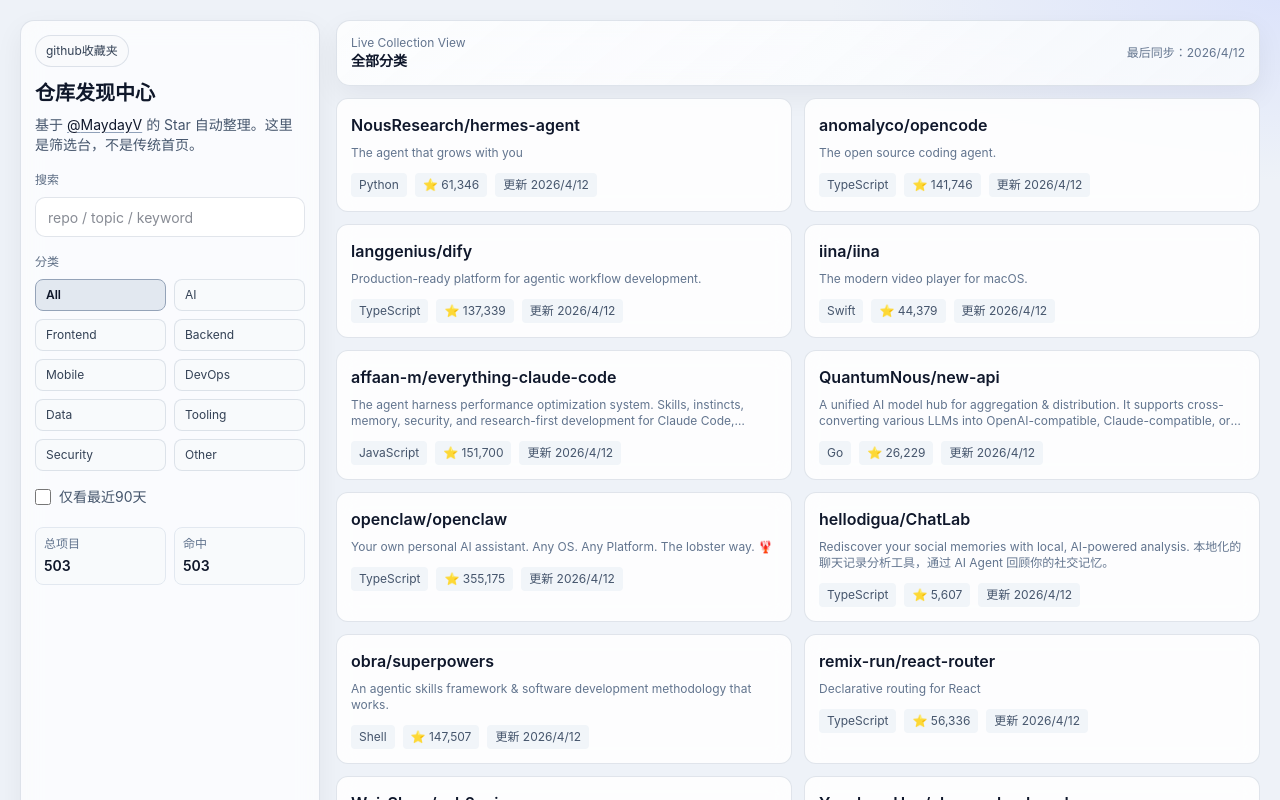
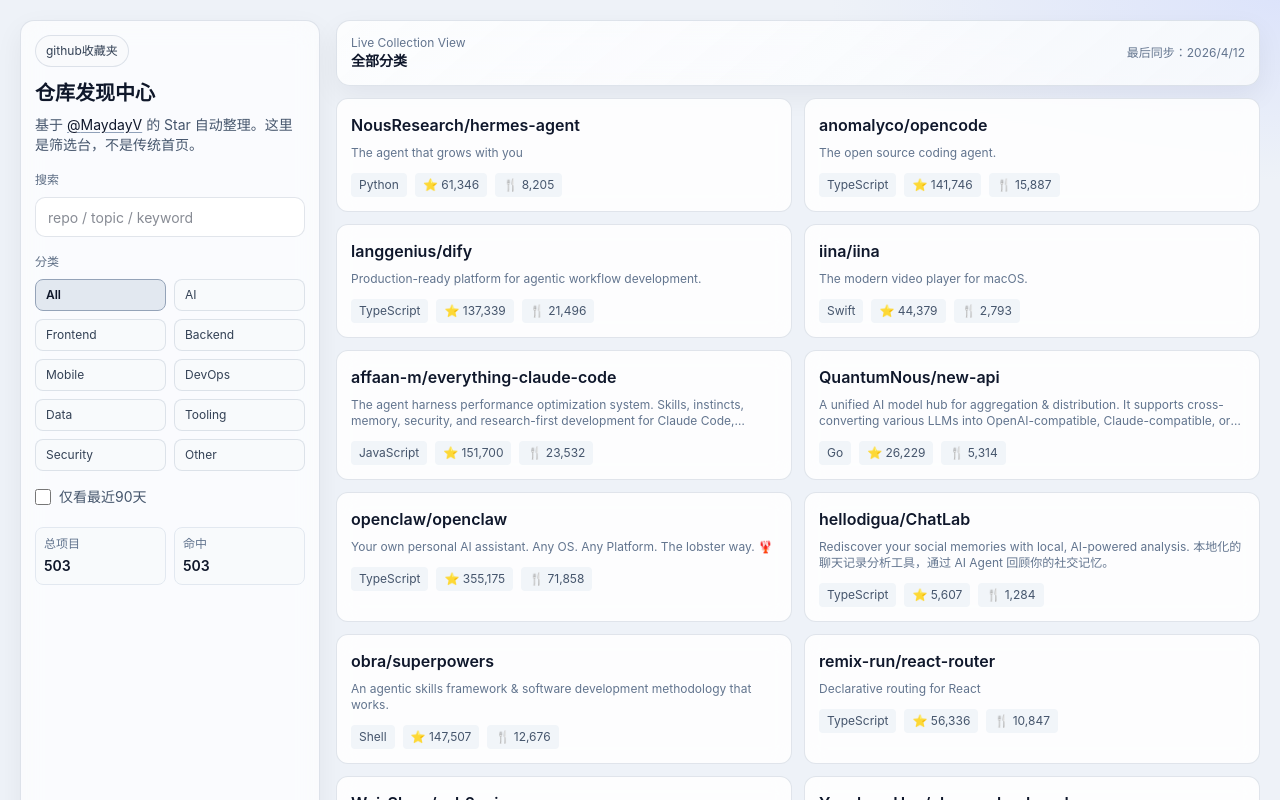
Before and after one commit to MaydayV/MyStar, a Next.js app: page / in a window 1280 px wide. Shown: the top 800 px of the page. Built offline with nearby package versions, Linux system fonts and the light colour scheme.

Commit message:
feat(ui): replace updated time with fork count / 卡片去掉更新时间改为显示 fork 数

```diff
--- a/src/components/favorites-showcase.tsx
+++ b/src/components/favorites-showcase.tsx
@@ -132,7 +132,7 @@
                   <div className="mt-3 flex flex-wrap gap-2">
                     {repo.language && <span className="rounded bg-slate-100 px-2 py-1 text-xs text-slate-600">{repo.language}</span>}
                     <span className="rounded bg-slate-100 px-2 py-1 text-xs text-slate-600">⭐ {repo.stars.toLocaleString()}</span>
-                    <span className="rounded bg-slate-100 px-2 py-1 text-xs text-slate-600">更新 {new Date(repo.updatedAt).toLocaleDateString("zh-CN")}</span>
+                    <span className="rounded bg-slate-100 px-2 py-1 text-xs text-slate-600">🍴 {repo.forks.toLocaleString()}</span>
                   </div>
                 </a>
               ))}
```
